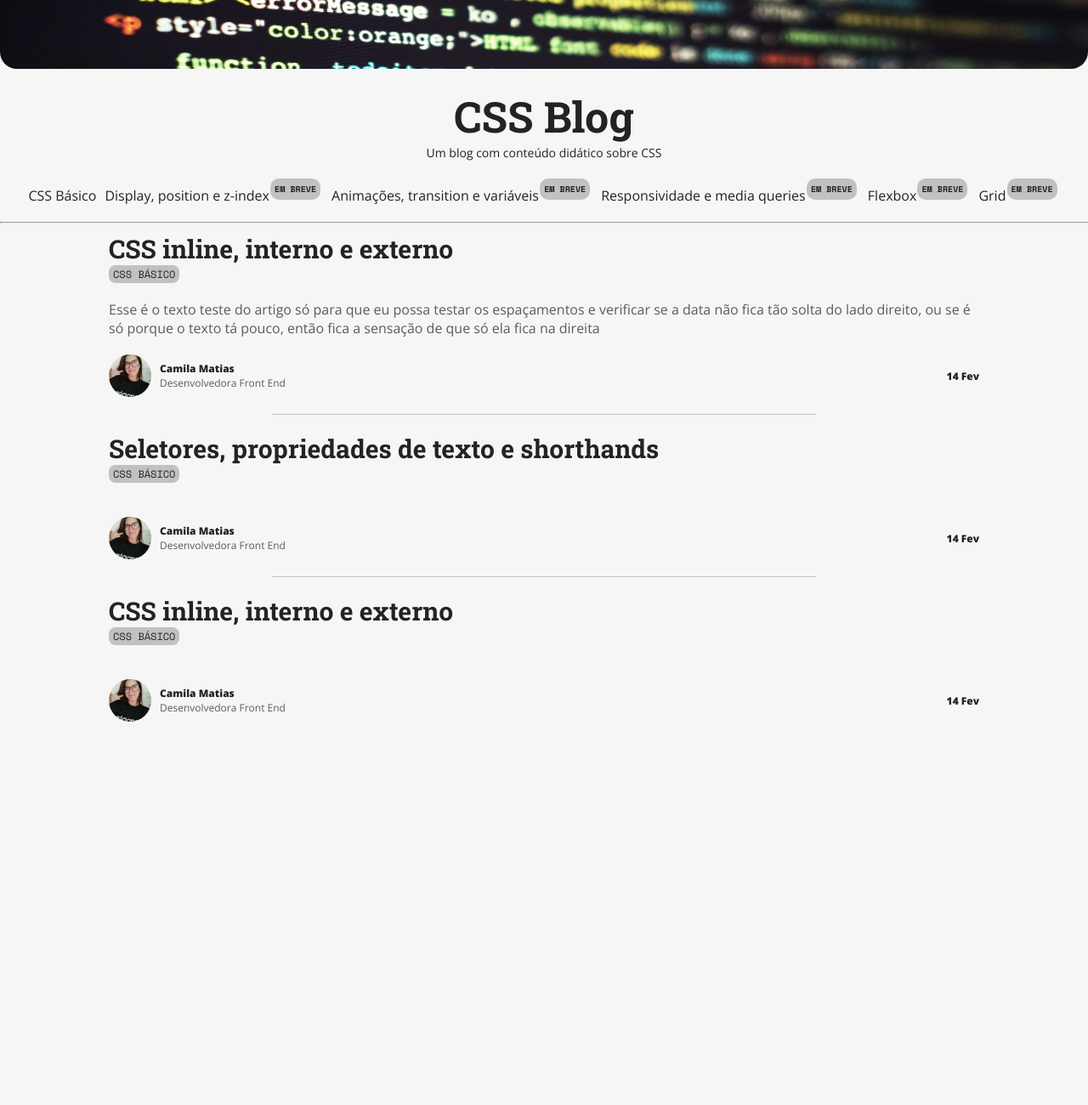
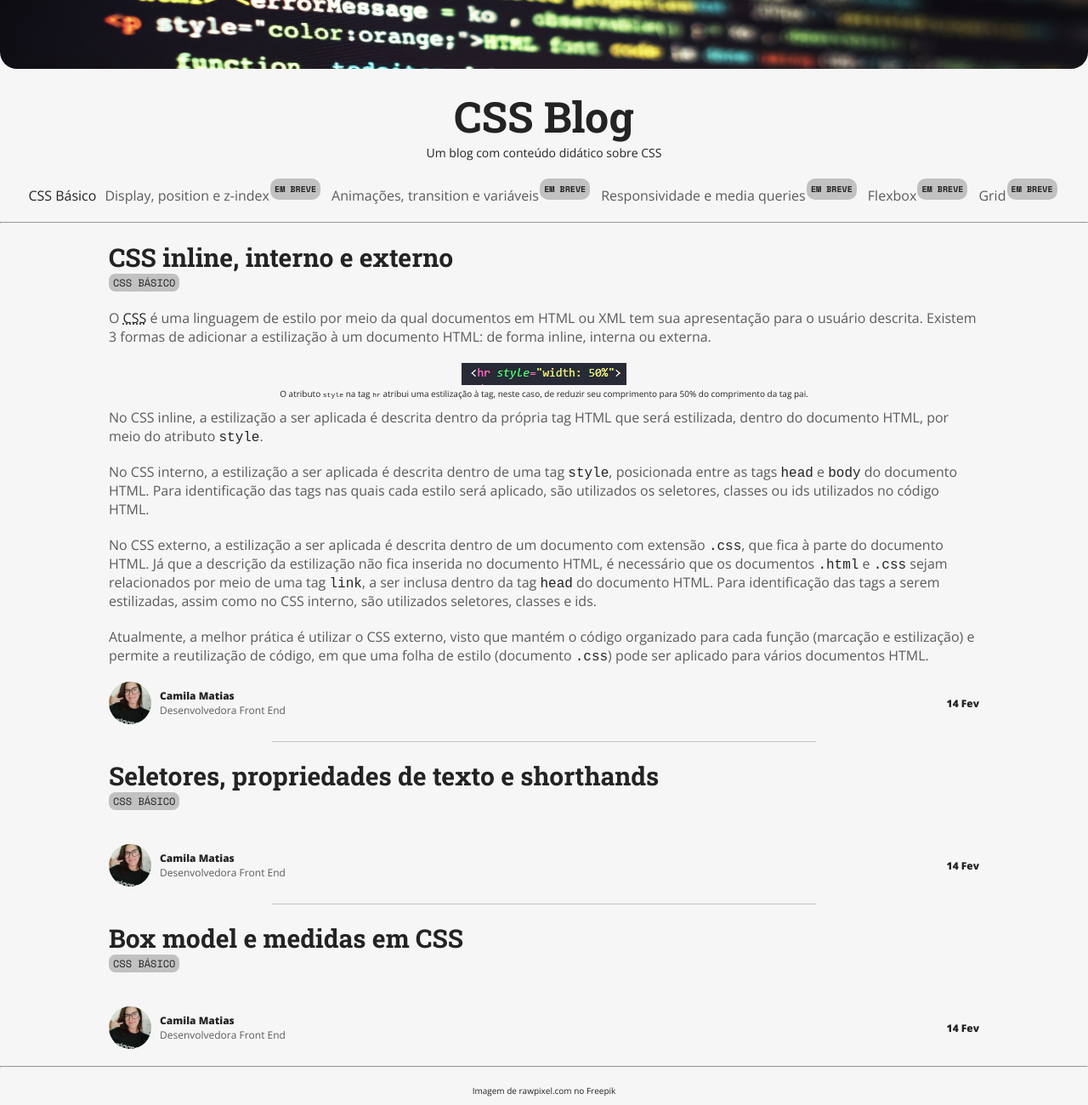
Before and after one commit to camila-matias/css-blog, a plain HTML site: page index.html in a window 1280 px wide. Shown: the part 159-1459 px from the top of the page at 85% size. Before the commit the page ends 1008 px from the top, so only its background shows below. Drawn offline with nearby package versions, Linux system fonts and the light colour scheme.

Commit message:
Criar texto primeiro tópico, realizar mudanças no layout de figuras

```diff
--- a/index.html
+++ b/index.html
@@ -1,24 +1,24 @@
 <!DOCTYPE html>
-<html lang="en">
+<html lang="pt-br">
 <head>
     <meta charset="UTF-8">
     <meta name="viewport" content="width=device-width, initial-scale=1.0">
-    <link rel="stylesheet" href="/style.css">
+    <link rel="stylesheet" type="text/css" href="style.css">
     <title>CSS Blog</title>
 </head>
 <body>
     <header>
-        <img src="images/codificacao-de-programa-de-computador-na-tela.jpg" alt="Vista aérea de homem trabalhando no computador com seu caderno e um copo de café." class="imagem_header">
+        <img src="images/codificacao-de-programa-de-computador-na-tela.jpg" alt="Imagem com várias linhas de códigos html e css escritas em um fundo preto." class="imagem_header">
         <h1>CSS Blog</h1>
         <p>Um blog com conteúdo didático sobre CSS</p>
         <nav>
             <ul class="barra_nav">
                 <li><a href="/index.html">CSS Básico</a></li>
-                <li>Display, position e z-index <span class="em_breve">Em breve</span></li>
-                <li>Animações, transition e variáveis <span class="em_breve">Em breve</span></li>
-                <li>Responsividade e media queries <span class="em_breve">Em breve</span></li>
-                <li>Flexbox <span class="em_breve">Em breve</span></li>
-                <li>Grid <span class="em_breve">Em breve</span></li>
+                <li class="artigo_em_breve">Display, position e z-index <span class="em_breve">Em breve</span></li>
+                <li class="artigo_em_breve">Animações, transition e variáveis <span class="em_breve">Em breve</span></li>
+                <li class="artigo_em_breve">Responsividade e media queries <span class="em_breve">Em breve</span></li>
+                <li class="artigo_em_breve">Flexbox <span class="em_breve">Em breve</span></li>
+                <li class="artigo_em_breve">Grid <span class="em_breve">Em breve</span></li>
             </ul>
         </nav>
         <hr>
@@ -28,7 +28,16 @@
             <article class="artigo">
                 <h2 class="artigo_titulo">CSS inline, interno e externo</h2>
                 <span class="artigo_tag">CSS BÁSICO</span>
-                <p class="artigo_texto">Esse é o texto teste do artigo só para que eu possa testar os espaçamentos e verificar se a data não fica tão solta do lado direito, ou se é só porque o texto tá pouco, então fica a sensação de que só ela fica na direita</p>
+                <p class="artigo_texto">O <abbr title="Cascading Style Sheets">CSS</abbr> é uma linguagem de estilo por meio da qual documentos em HTML ou XML tem sua apresentação para o usuário descrita. Existem 3 formas de adicionar a estilização à um documento HTML: de forma inline, interna ou externa.
+                    <figure class="figura_codigo">
+                        <img src="images/css-inline.png" alt="Linha de código CSS que reduz o comprimento de uma tag hr para 50% do comprimento da tag pai">
+                        <figcaption>O atributo <code>style</code> na tag <code>hr</code> atribui uma estilização à tag, neste caso, de reduzir seu comprimento para 50% do comprimento da tag pai.</figcaption>
+                    </figure>
+                </p>
+                <p class="artigo_texto">No CSS inline, a estilização a ser aplicada é descrita dentro da própria tag HTML que será estilizada, dentro do documento HTML, por meio do atributo <code>style</code>.</p>
+                <p class="artigo_texto">No CSS interno, a estilização a ser aplicada é descrita dentro de uma tag <code>style</code>, posicionada entre as tags <code>head</code> e <code>body</code> do documento HTML. Para identificação das tags nas quais cada estilo será aplicado, são utilizados os seletores, classes ou ids utilizados no código HTML.</p>
+                <p class="artigo_texto">No CSS externo, a estilização a ser aplicada é descrita dentro de um documento com extensão <code>.css</code>, que fica à parte do documento HTML. Já que a descrição da estilização não fica inserida no documento HTML, é necessário que os documentos <code>.html</code> e <code>.css</code> sejam relacionados por meio de uma tag <code>link</code>, a ser inclusa dentro da tag <code>head</code> do documento HTML. Para identificação das tags a serem estilizadas, assim como no CSS interno, são utilizados seletores, classes e ids.</p>
+                <p class="artigo_texto">Atualmente, a melhor prática é utilizar o CSS externo, visto que mantém o código organizado para cada função (marcação e estilização) e permite a reutilização de código, em que uma folha de estilo (documento <code>.css</code>) pode ser aplicado para vários documentos HTML.</p>
                 <div class="artigo_info">
                     <div class="artigo_autor">
                         <img src="images/foto-autor.jpeg" alt="Foto de Camila, autora do artigo, uma mulher de cabelos marrons, pele clara, camisa preta e óculos de grau com armação preta" class="artigo_autor_foto">
@@ -62,7 +71,7 @@
             </article>
             <div class="separacao_artigo"></div>
             <article class="artigo">
-                <h2 class="artigo_titulo">CSS inline, interno e externo</h2>
+                <h2 class="artigo_titulo">Box model e medidas em CSS</h2>
                 <span class="artigo_tag">CSS BÁSICO</span>
                 <p class="artigo_texto"></p>
                 <div class="artigo_info">
@@ -80,8 +89,8 @@
             </article>
         </section>
     </main>
+    <hr>
     <footer>
-
-    </footer>
+        <a href="https://br.freepik.com/fotos-gratis/codificacao-de-programa-de-computador-na-tela_18415585.htm#query=codificacao-de-programa-de-computador-na-tela&position=1&from_view=search&track=sph&uuid=1d68b074-2878-4d58-b3e7-f17f95714177">Imagem de rawpixel.com no Freepik</a>
 </body>
 </html>
--- a/style.css
+++ b/style.css
@@ -23,8 +23,8 @@
 }
 
 .imagem_header{
-    width: 100vw;
-    height: 30vh;
+    width: 100%;
+    max-height: 30vh;
     border-radius: 0 0 2rem 2rem;
     margin-bottom: 2rem;
 }
@@ -43,7 +43,7 @@ header p {
 }
 
 nav{
-    margin-bottom: 2rem;
+    margin-bottom: 1rem;
 }
 
 .barra_nav {
@@ -62,6 +62,10 @@ a:hover{
     font-weight: 600;
 }
 
+.artigo_em_breve{
+    color: var(--cor-fonte-sec);
+}
+
 .em_breve{
     position: relative;
     bottom: 1rem;
@@ -76,7 +80,7 @@ a:hover{
 }
 
 hr {
-    margin: 1rem 0;
+    margin: 2rem 0;
 }
 
 .pagina_blog{
@@ -112,6 +116,11 @@ hr {
     font-size: 1.6rem;
     color: var(--cor-fonte-sec);
     margin-bottom: 2rem;
+}
+
+.figura_codigo{
+    text-align: center;
+    margin-bottom: 1rem;
 }
 
 .artigo_info{
@@ -157,3 +166,9 @@ hr {
     width: 50vw;
     align-self: center;
 }
+
+footer{
+    display: flex;
+    justify-content: center;
+    margin-bottom: 1rem;
+}
```
Also changed, not shown: images/css-inline.png (added), images/css-interno.png (added), images/link-css-externo.png (added).
